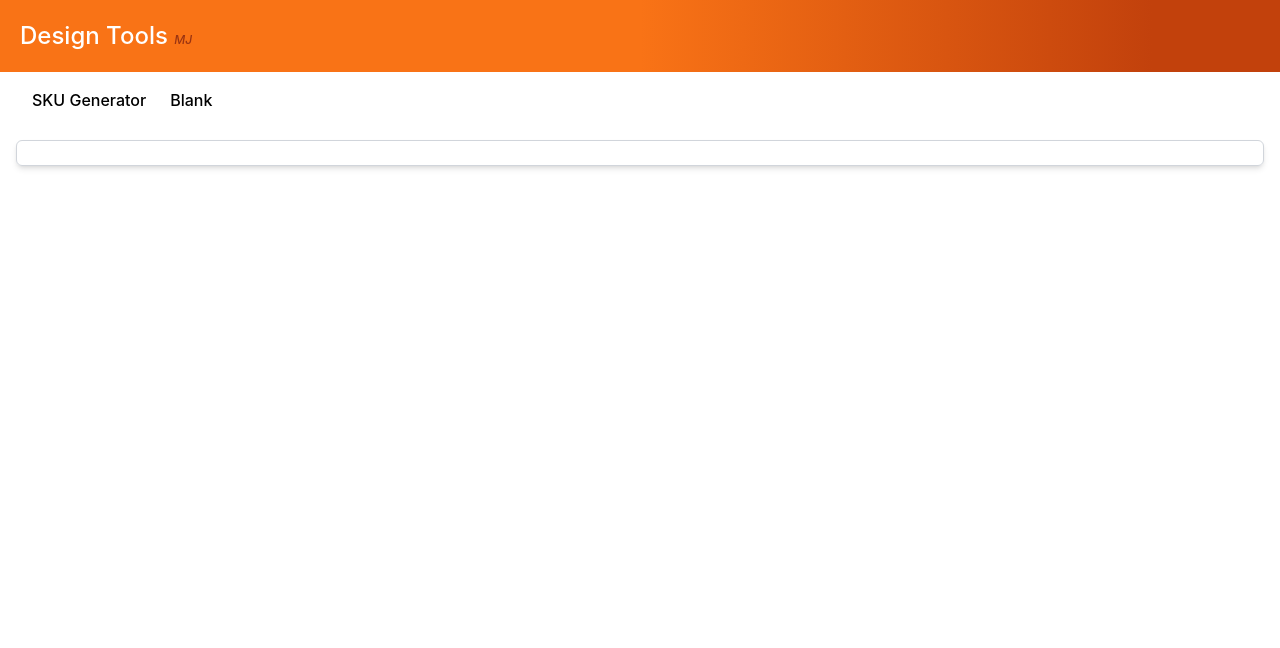
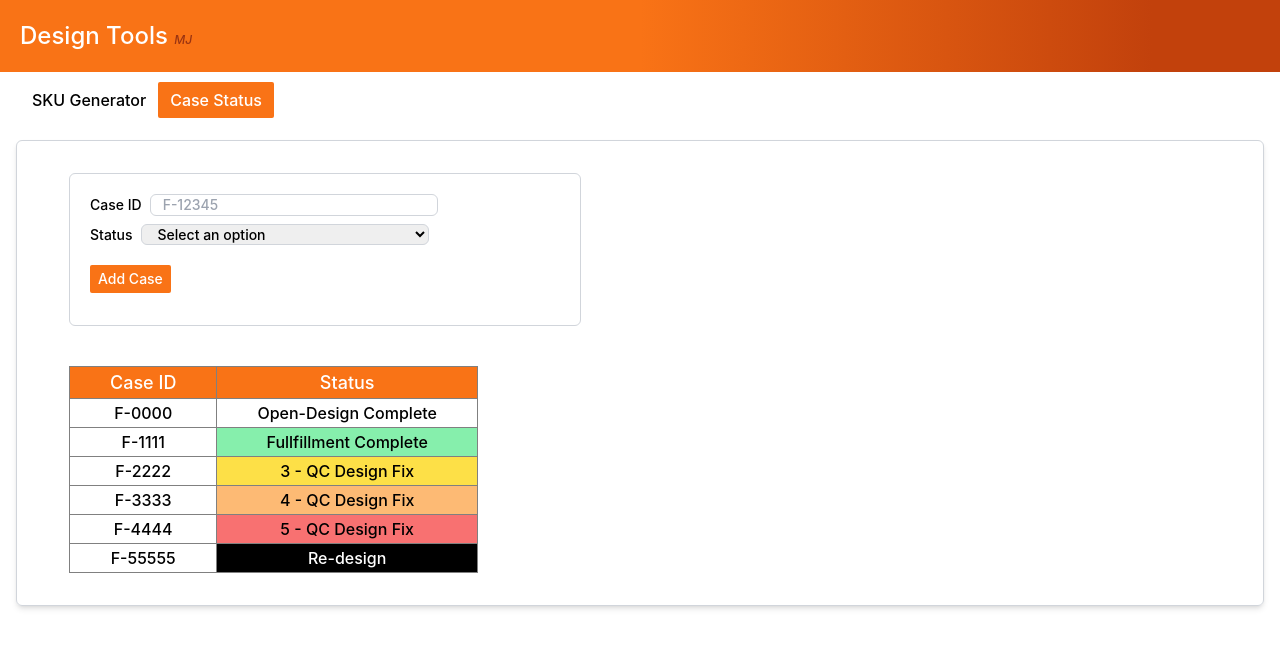
Before and after one commit to leumanuel12/designtools, a React (Create React App) app: page /casestatus in a window 1280 px wide. Shown: the top 648 px of the page. Built offline with nearby package versions, Linux system fonts and the light colour scheme.

Commit message:
New page added CaseStatus.js

```diff
--- a/src/App.css
+++ b/src/App.css
@@ -1,3 +1,31 @@
 @tailwind base;
 @tailwind components;
 @tailwind utilities;
+
+@layer components {
+  .casetable th,
+  .casetable td {
+    border-width: 1px;
+    --tw-border-opacity: 1;
+    border-color: #808080;
+    text-align: center;
+    font-weight: 500;
+    padding: 2px 40px;
+  }
+
+  .casetable th {
+    --tw-bg-opacity: 1;
+    background-color: rgb(249 115 22 / var(--tw-bg-opacity));
+    color: #fff;
+    font-size: 18px;
+  }
+
+  .input-styles {
+    padding-left: 0.75rem /* 12px */;
+    padding-right: 0.75rem /* 12px */;
+    border-width: 1px;
+    --tw-border-opacity: 1;
+    border-color: rgb(209 213 219 / var(--tw-border-opacity));
+    border-radius: 0.375rem /* 6px */;
+  }
+}
--- a/src/App.js
+++ b/src/App.js
@@ -1,6 +1,7 @@
 import { BrowserRouter, Route, Routes } from "react-router-dom";
 import "./App.css";
 import Header from "./components/Header";
+import CaseStatus from "./pages/CaseStatus";
 import SkuGenerator from "./pages/SkuGenerator";
 
 function App() {
@@ -10,6 +11,7 @@ function App() {
         <Header>
           <Routes>
             <Route path="/" element={<SkuGenerator />} />
+            <Route path="/casestatus" element={<CaseStatus />} />
           </Routes>
         </Header>
       </BrowserRouter>
--- a/src/components/Header.js
+++ b/src/components/Header.js
@@ -3,7 +3,7 @@ import { NavLink } from "react-router-dom";
 export default function Header(props) {
   const navlinks = [
     { key: 0, link: "/", name: "SKU Generator" },
-    { key: 1, link: "/blank", name: "Blank" },
+    { key: 1, link: "/casestatus", name: "Case Status" },
   ];
 
   return (
--- /dev/null
+++ b/src/pages/CaseStatus.js
@@ -0,0 +1,122 @@
+export default function CaseStatus() {
+  //temporary list
+  const caseList = [
+    {
+      caseid: "F-0000",
+      statuscode: 1,
+      status: "Open-Design Complete",
+    },
+    {
+      caseid: "F-1111",
+      statuscode: 12,
+      status: "Fullfillment Complete",
+    },
+    {
+      caseid: "F-2222",
+      statuscode: 5,
+      status: "3 - QC Design Fix",
+    },
+    {
+      caseid: "F-3333",
+      statuscode: 8,
+      status: "4 - QC Design Fix",
+    },
+    {
+      caseid: "F-4444",
+      statuscode: 9,
+      status: "5 - QC Design Fix",
+    },
+    {
+      caseid: "F-55555",
+      statuscode: 11,
+      status: "Re-design",
+    },
+  ];
+
+  function setStatusColor(statuscode) {
+    if (!statuscode) return "";
+    if (statuscode === 5 || statuscode === 6) return " bg-yellow-300 ";
+    if (statuscode === 7 || statuscode === 8) return " bg-orange-300 ";
+    if (statuscode === 9 || statuscode === 10) return " bg-red-400 ";
+    if (statuscode === 11) return " bg-black text-white";
+    if (statuscode === 12) return " bg-green-300 ";
+  }
+
+  return (
+    <div className="my-5 font-medium">
+      <form className="my-3 mx-10 p-4 text-sm max-w-lg border border-gray-300 rounded-md">
+        <div className="px-1 py-1">
+          <label for="case-id" className="font-medium pr-2">
+            Case ID
+          </label>
+
+          <input
+            name="case-id"
+            type="text"
+            className="input-styles sm:w-72"
+            placeholder="F-12345"
+            required
+          />
+        </div>
+        <div className="px-1 py-1">
+          <label for="status" className="font-medium pr-2">
+            Status
+          </label>
+
+          <select
+            name="status"
+            type="text"
+            className="input-styles sm:w-72"
+            required
+          >
+            <option value={0}>Open-Design Complete</option>
+            <option value={1}>1 - QC Design Fix</option>
+            <option value={2}>1 - QC Design Fix Complete</option>
+            <option value={3}>2 - QC Design Fix</option>
+            <option value={4}>2 - QC Design Fix Complete</option>
+            <option value={5}>3 - QC Design Fix</option>
+            <option value={6}>3 - QC Design Fix Complete</option>
+            <option value={7}>4 - QC Design Fix</option>
+            <option value={8}>4 - QC Design Fix Complete</option>
+            <option value={9}>5 - QC Design Fix</option>
+            <option value={10}>5 - QC Design Fix Complete</option>
+            <option value={11}>Re-design</option>
+            <option value={12}>Fullfillment Complete</option>
+            <option selected value={99} disabled>
+              Select an option
+            </option>
+          </select>
+        </div>
+        <div className="px-1 py-1">
+          <input
+            type="submit"
+            value="Add Case"
+            className="my-3 px-2 py-1  rounded-sm text-white bg-orange-500 hover:bg-orange-600"
+          />
+        </div>
+      </form>
+
+      <div className="mx-10 mt-10">
+        <table className="table-auto casetable">
+          <thead>
+            <tr>
+              <th>Case ID</th>
+              <th>Status</th>
+            </tr>
+          </thead>
+          <tbody>
+            {caseList &&
+              caseList.map((x) => {
+                return (
+                  <tr>
+                    <td>{x.caseid}</td>
+                    <td className={setStatusColor(x.statuscode)}>{x.status}</td>
+                  </tr>
+                );
+              })}
+          </tbody>
+        </table>
+      </div>
+    </div>
+  );
+}
```
